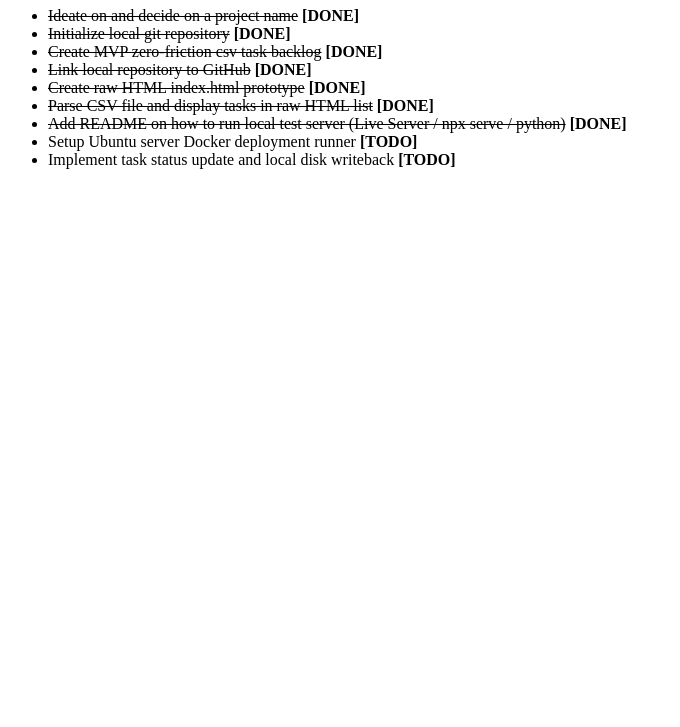
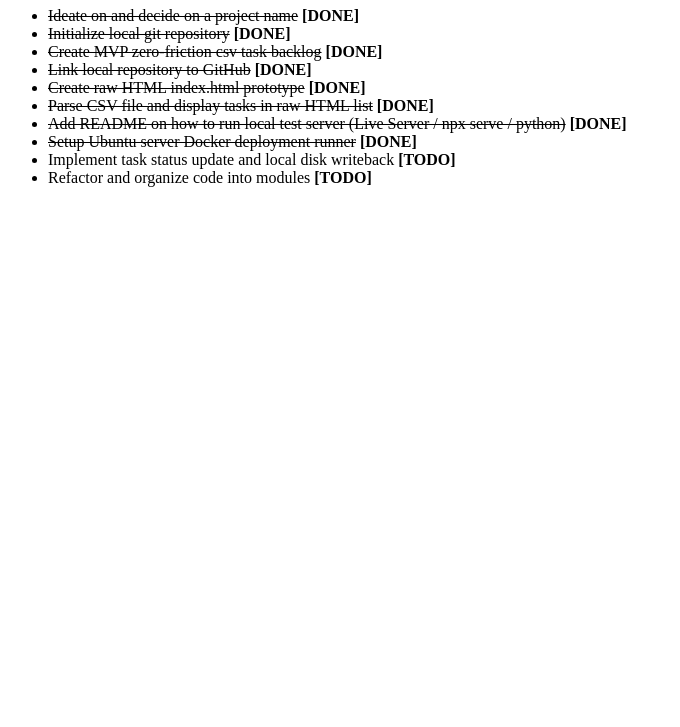
Before and after one commit to Madum-Kyhl/dots, a plain HTML site: page index.html in a window 1280 px wide. Shown: the part 73-800 px from the top of the page, without its empty margins (0-680 px from the left). Drawn offline with Linux system fonts and the light colour scheme.

Commit message:
Add comments in the html file, and update task list

```diff
--- a/tasks.csv
+++ b/tasks.csv
@@ -6,5 +6,6 @@ DONE,Link local repository to GitHub
 DONE,Create raw HTML index.html prototype
 DONE,Parse CSV file and display tasks in raw HTML list
 DONE,Add README on how to run local test server (Live Server / npx serve / python)
-TODO,Setup Ubuntu server Docker deployment runner
+DONE,Setup Ubuntu server Docker deployment runner
 TODO,Implement task status update and local disk writeback
+TODO,Refactor and organize code into modules
```
Also changed, not shown: index.html (+16 -0 lines).
